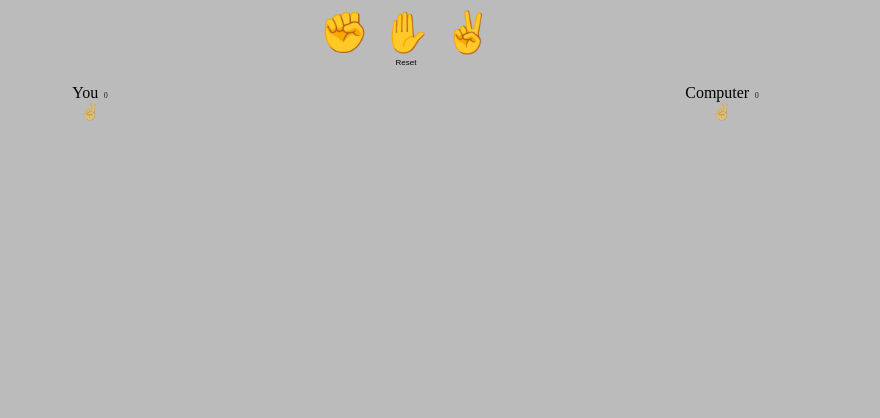
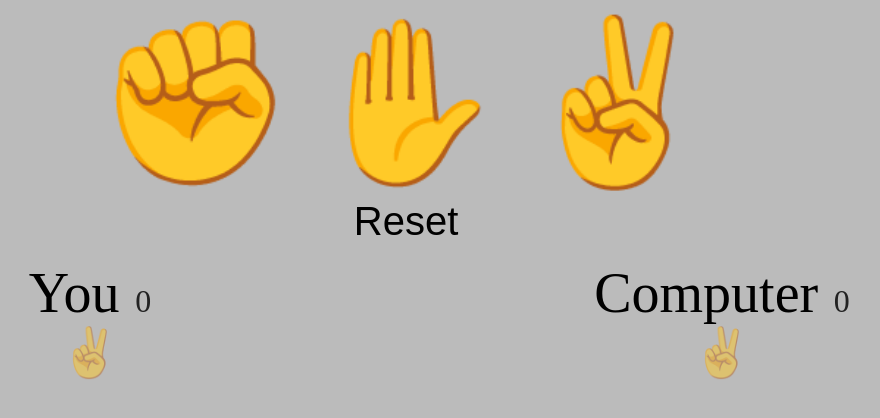
Before and after one commit to TheSaadster/rock-paper-scissors, a plain HTML site: page index.html in a window 1280 px wide. Both pictures are taken after a click on the button "✌️". Shown: the whole page, without its empty margins (234-1114 px from the left). Drawn offline with Linux system fonts and the light colour scheme.

Commit message:
Updated styles.css

```diff
--- a/styles.css
+++ b/styles.css
@@ -1,6 +1,8 @@
 body{
     background-color: #BBB;
+
 }
+
 .selections{
     display:flex;
     justify-content: center;
@@ -17,7 +19,7 @@ body{
     background: none;
     outline:none;
     transition:200ms;
-    font-size: .5rem;
+    font-size: 2.5rem;
     cursor:pointer;
 }
 .selection{
@@ -25,7 +27,7 @@ body{
     background: none;
     outline:none;
     cursor:pointer;
-    font-size: 2.5rem;
+    font-size: 10rem;
     transition:200ms;
 }
 
@@ -43,18 +45,20 @@ body{
     justify-items: center;
     align-items: center;
     margin-top: 1rem;
+    font-size: 3.5rem;
 }
 
 .result-score{
     margin-left: .1rem;
-    font-size: .5rem;
+    font-size: 2rem;
     color:#222;
 }
 
 .result-selection{
     opacity:.5;
+    font-size: 3rem;
 }
 .result-selection.winner{
     opacity:1;
-    font-size: 1.5rem;
+    font-size: 5rem;
 }
```
